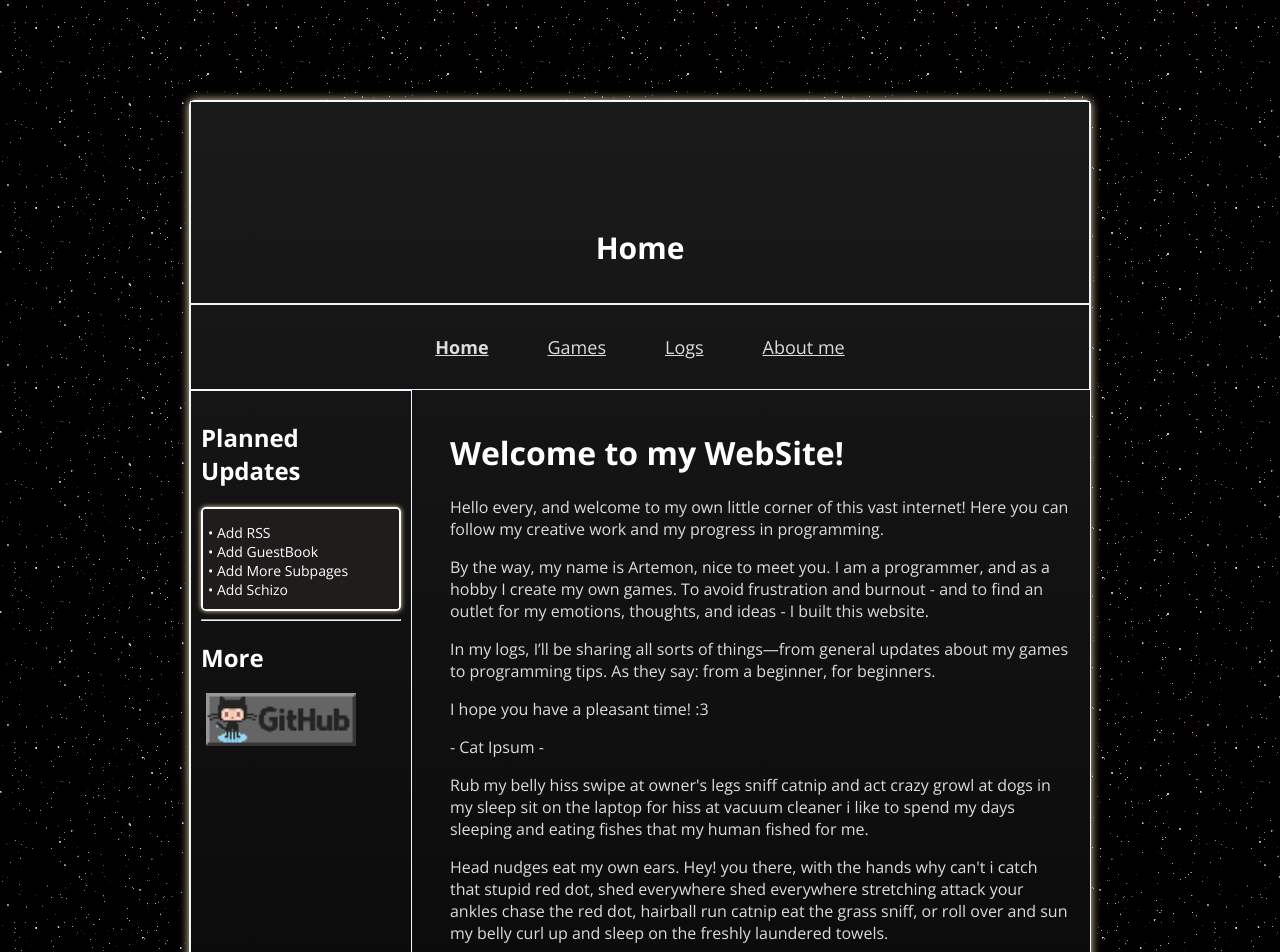
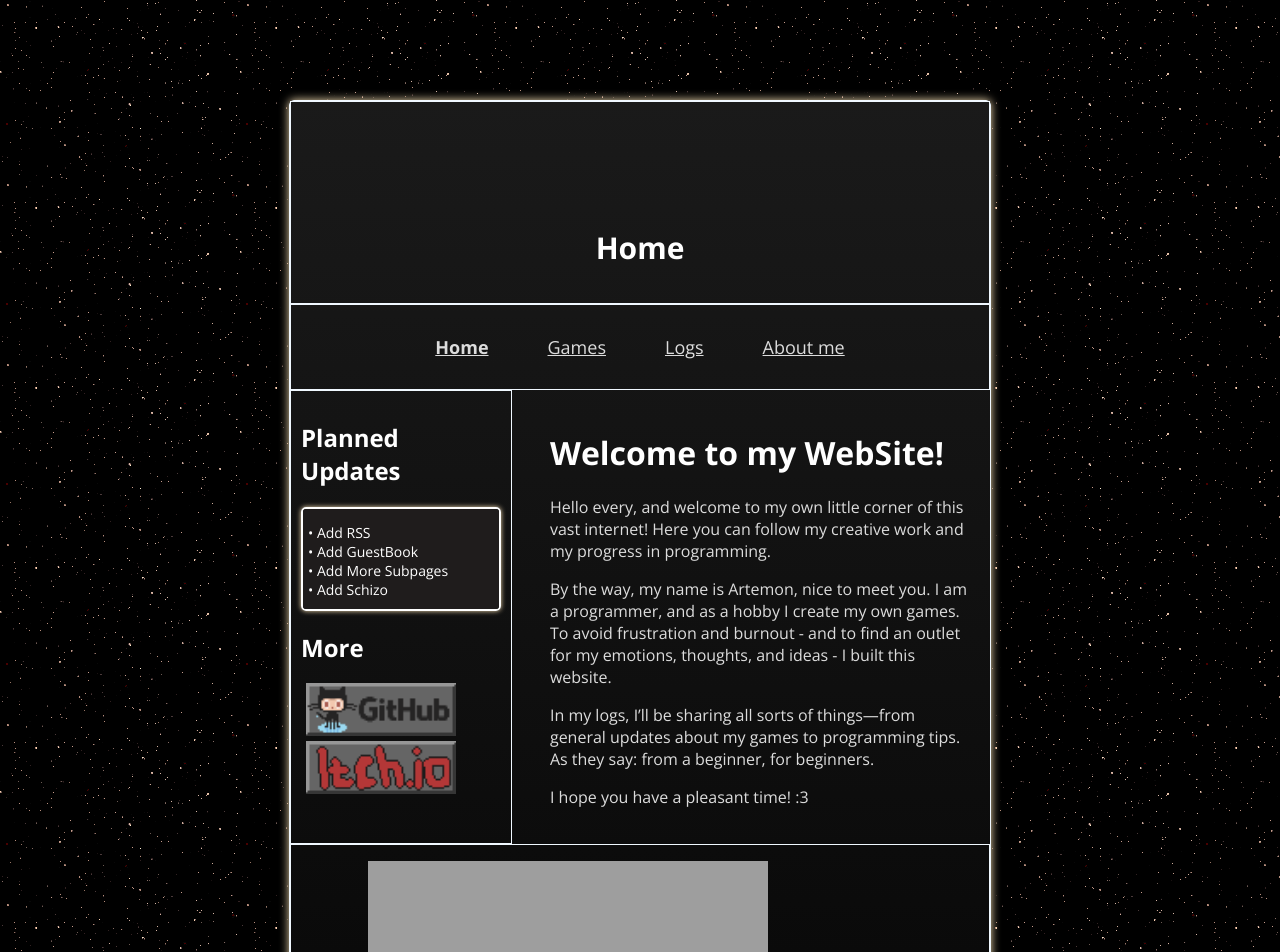
Before and after one commit to ArtemonFast/WebSite, a PHP site: page / in a window 1280 px wide. Shown: the top 952 px of the page. Run offline with PHP 8.4, Linux system fonts and the light colour scheme; grey boxes are pictures that could not be loaded.

Commit message:
Added more information. Changed size block:contents.

```diff
--- a/about.html
+++ b/about.html
@@ -4,7 +4,7 @@
     <meta charset="UTF-8">
     <meta name="viewport" content="width=device-width, initial-scale=1.0">
     <link rel="icon" href="/res/images/icon.ico">
-    <title>Artemon_Fast - About me</title>
+    <title>Artemon_Fast</title>
     <link rel="stylesheet" href="res/style/main.css">
     <!--Fonts-->
     <link rel="preconnect" href="https://fonts.googleapis.com">
@@ -20,7 +20,7 @@
             </div>
         </header>
         <!--Leftar-->
-        <aside style="margin-right: 10px;">
+        <!-- <aside style="margin-right: 10px;">
             <h2 style="color:aqua">My Tastes</h2>
             <div>
                 <p>Here you can see in more detail what I like:</p>
@@ -35,7 +35,7 @@
                     <a href="/about/my_music.html"><img src="/res/blinkie/e42.gif" alt="Music made by me" style="margin: 10px 0 10px 0;"></a>
                 </ul>
             </div>
-        </aside>
+        </aside> -->
         <!--Main block-->
         <main>
             <h1>Hello every!</h1>
--- a/games/index.html
+++ b/games/index.html
@@ -4,7 +4,7 @@
     <meta charset="UTF-8">
     <meta name="viewport" content="width=device-width, initial-scale=1.0">
     <link rel="icon" href="/res/images/icon.ico">
-    <title>Artemon_Fast - Games</title>
+    <title>Artemon_Fast</title>
     <link rel="stylesheet" href="/res/style/games.css">
     <!--Fonts-->
     <link rel="preconnect" href="https://fonts.googleapis.com">
--- a/index.html
+++ b/index.html
@@ -47,11 +47,11 @@
                 <li>• Add Schizo</li>
               </ul>
             </div>
-            <hr>
             <h2>More</h2>
             <ul style="padding-left:5px;">
                 <a href="https://github.com/ArtemonFast/WebSite" target="_blank"><img src="/res/blinkie/github.gif" alt="Repository" style="width: 150px;"></a>
                 <!-- <a href="https://github.com/ArtemonFast/WebSite" target="_blank"><img src="/res/blinkie/github.gif" alt="Repository" style="width: 150px;"></a> -->
+                <a href="https://artemon_fast.itch.io/" target="_blank"><img src="/res/blinkie/itch.png" alt="my itch.io" width="150"></a>
             </ul>
         </aside>
         <!--Main block-->
@@ -61,9 +61,6 @@
             <p>By the way, my name is Artemon, nice to meet you. I am a programmer, and as a hobby I create my own games. To avoid frustration and burnout - and to find an outlet for my emotions, thoughts, and ideas - I built this website.</p>
             <p>In my logs, I’ll be sharing all sorts of things—from general updates about my games to programming tips. As they say: from a beginner, for beginners.</p>
             <p>I hope you have a pleasant time! :3</p>
-            <p> - Cat Ipsum - </p>
-            <p>Rub my belly hiss swipe at owner's legs sniff catnip and act crazy growl at dogs in my sleep sit on the laptop for hiss at vacuum cleaner i like to spend my days sleeping and eating fishes that my human fished for me.</p>
-            <p>Head nudges eat my own ears. Hey! you there, with the hands why can't i catch that stupid red dot, shed everywhere shed everywhere stretching attack your ankles chase the red dot, hairball run catnip eat the grass sniff, or roll over and sun my belly curl up and sleep on the freshly laundered towels.</p>
         </main>
         <!--Footer block-->
         <footer>
--- a/info.html
+++ b/info.html
@@ -4,7 +4,7 @@
     <meta charset="UTF-8">
     <meta name="viewport" content="width=device-width, initial-scale=1.0">
     <link rel="icon" href="/res/images/icon.ico">
-    <title>Artemon_Fast - Games</title>
+    <title>Artemon_Fast</title>
     <link rel="stylesheet" href="/res/style/games.css">
     <!--Fonts-->
     <link rel="preconnect" href="https://fonts.googleapis.com">
--- a/logs/index.html
+++ b/logs/index.html
@@ -4,7 +4,7 @@
     <meta charset="UTF-8">
     <meta name="viewport" content="width=device-width, initial-scale=1.0">
     <link rel="icon" href="/res/images/icon.ico">
-    <title>Artemon_Fast - Logs</title>
+    <title>Artemon_Fast</title>
     <link rel="stylesheet" href="/res/style/logs.css">
     <!--Fonts-->
     <link rel="preconnect" href="https://fonts.googleapis.com">
--- a/res/style/games.css
+++ b/res/style/games.css
@@ -15,7 +15,7 @@ body {
 }
 
 .contents {
-    max-width: 900px;
+    max-width: 700px;
     margin: 100px auto 50px auto;
     display: grid;
     background: linear-gradient(0deg, rgba(0, 0, 0, 1) 0%, rgba(26, 26, 26, 1) 100%);
--- a/res/style/logs.css
+++ b/res/style/logs.css
@@ -16,7 +16,7 @@ body {
 }
 
 .contents {
-    max-width: 900px;
+    max-width: 700px;
     margin: 100px auto 50px auto;
     display: grid;
     background: linear-gradient(0deg, rgba(0, 0, 0, 1) 0%, rgba(26, 26, 26, 1) 100%);
--- a/res/style/main.css
+++ b/res/style/main.css
@@ -17,7 +17,7 @@ body {
 
 
 .contents {
-    max-width: 900px;
+    max-width: 700px;
     margin: 100px auto 50px auto;
     display: grid;
     background: linear-gradient(0deg, rgba(0, 0, 0, 1) 0%, rgba(26, 26, 26, 1) 100%);
```
Also changed, not shown: res/blinkie/itch.png (added).
